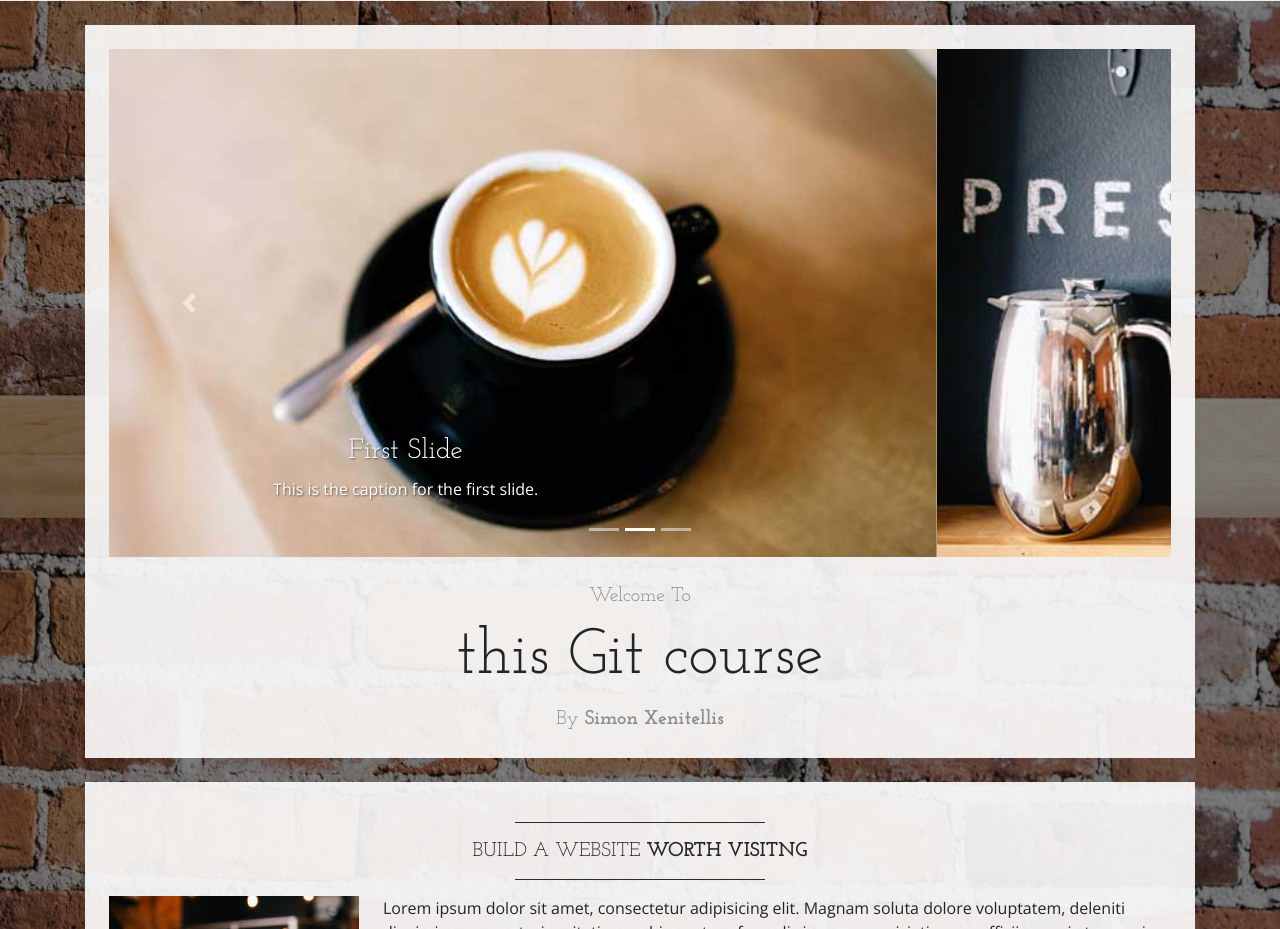
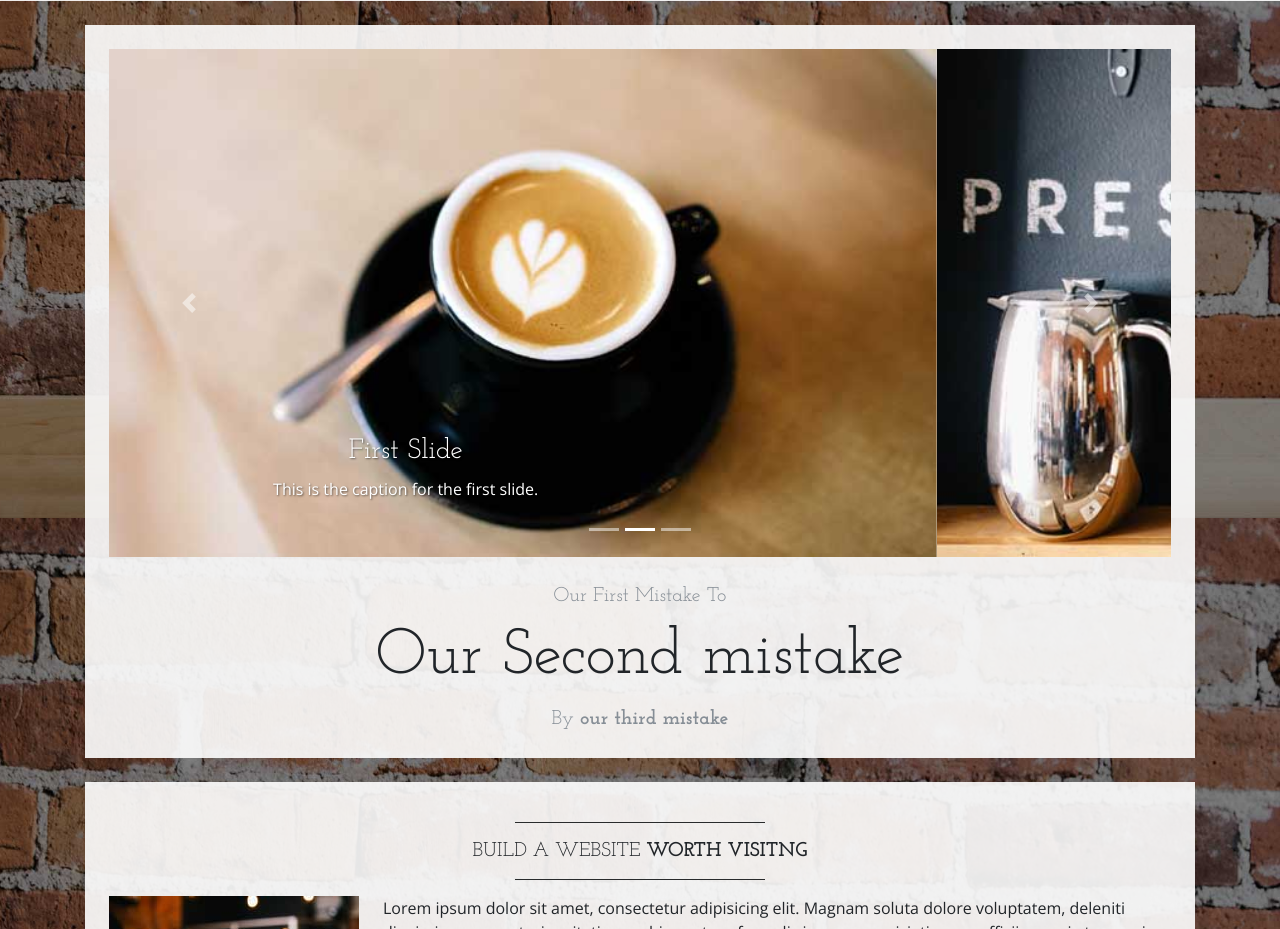
Before and after one commit to templer81/LearnGitCourseLearnablebySimon, a website: page index.html in a window 1280 px wide. Shown: the part 282-1211 px from the top of the page. Drawn offline with nearby package versions, Linux system fonts and the light colour scheme.

Commit message:
Commiting our third mistake

```diff
--- a/index.html
+++ b/index.html
@@ -99,10 +99,10 @@
         </div>
         <!-- Welcome Message -->
         <div class="text-center mt-4">
-          <div class="text-heading text-muted text-lg">Welcome To</div>
-          <h1 class="my-2">this Git course</h1>
+          <div class="text-heading text-muted text-lg">Our First Mistake To</div>
+          <h1 class="my-2">Our Second mistake</h1>
           <div class="text-heading text-muted text-lg">By
-            <strong>Simon Xenitellis</strong>
+            <strong>our third mistake</strong>
           </div>
         </div>
       </div>
```
